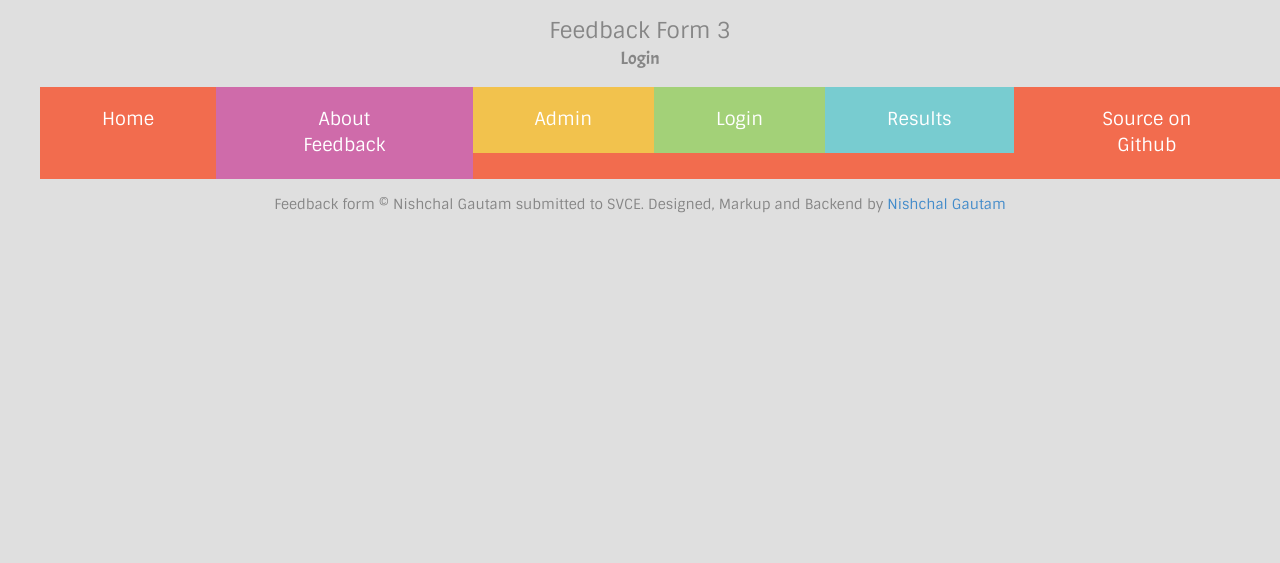
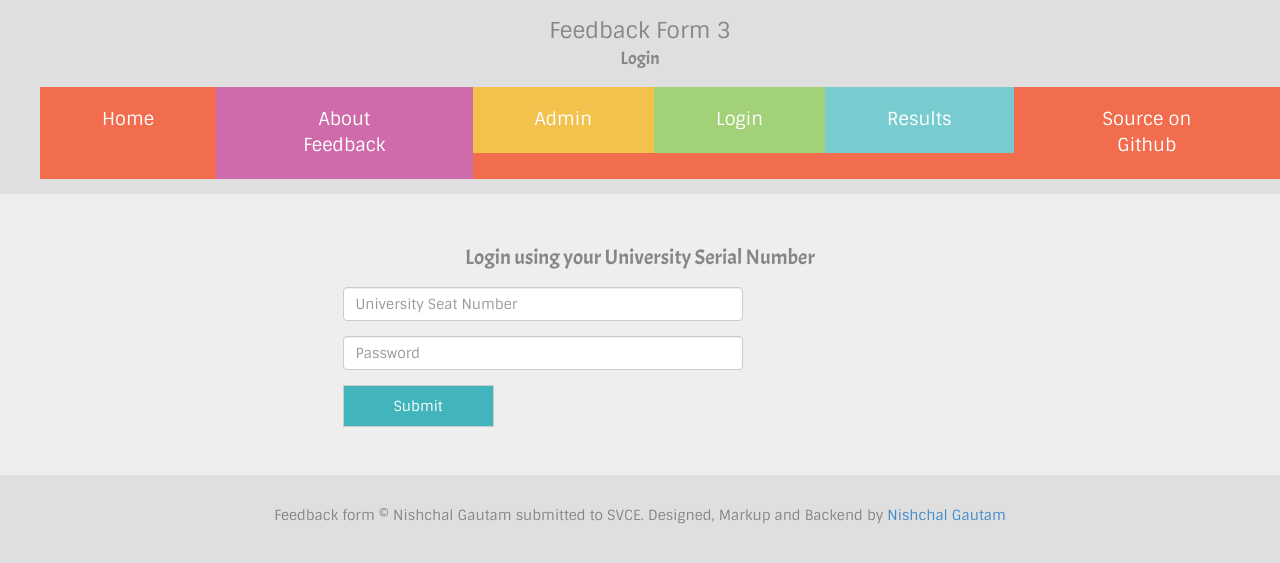
Before and after one commit to akhilkanna/studentfeedback, a PHP site: page /studentlogin.php in a window 1280 px wide. Shown: the top 563 px of the page. Run offline with PHP 8.4, Linux system fonts and the light colour scheme; some libraries are stand-ins or nearby versions.

Commit message:
admin login for managing staffs and student for sending to feedback form

```diff
--- a/adminlogin.php
+++ b/adminlogin.php
@@ -1,7 +1,7 @@
 <?php
 if(isset($_POST['submit']))
 {
-	die("submitted!");
+
 }else{
 ?>
 <?php require_once('required_files/header.php'); ?>
--- a/studentlogin.php
+++ b/studentlogin.php
@@ -1,5 +1,42 @@
+<?php
+if(isset($_POST['submit']))
+{
+	if((!isset($_POST['usn'],$_POST['password'])) || $_POST['usn']=='' || $_POST['password']==''){
+		header("location:studentlogin.php?error=emptyFields");
+	}
+	$usn=strtolower($_POST['usn']);
+	$password=strtolower($_POST['password']);
+	if($usn==$password){
+		//set cookie
+		setcookie("usn", $usn, time()+35000, "/");
+		//insert the usn into database
+		require_once("required_files/config.php");
+		$con=mysql_connect($db_host,$db_user,$db_pass);
+
+		//redirect to feedback.php
+		header("location:feedback.php");
+
+	}else{
+		header("location:studentlogin.php?error=passwordMismatch");
+	}
+
+}else{
+?>
 <?php require_once('required_files/header.php'); ?>
-
-
-
+	<div class="jumbotron">
+		<p align="center" style="font-family:'acme'">Login using your University Serial Number</p>
+		<form action="<?php echo $_SERVER['PHP_SELF']; ?>" method="post">
+			<div class="row">
+				<div class="col-sm-6 col-sm-offset-3">
+				<form action="<?php echo $_SERVER['PHP_SELF']; ?>" method="POST">
+					<p><input type="text" name="usn" class="form-control" placeholder="University Seat Number" style="width:400px;"></p><p><input type="password" name="password" style="width:400px;" class="form-control" placeholder="Password"></p>
+					<input type="submit" class="btn btn-default btn-login" name="submit">
+				</form>
+				</div>
+			</div>
+		</form>
+	</div>
 <?php require_once('required_files/footer.php'); ?>
+<?php
+}
+?>
```
